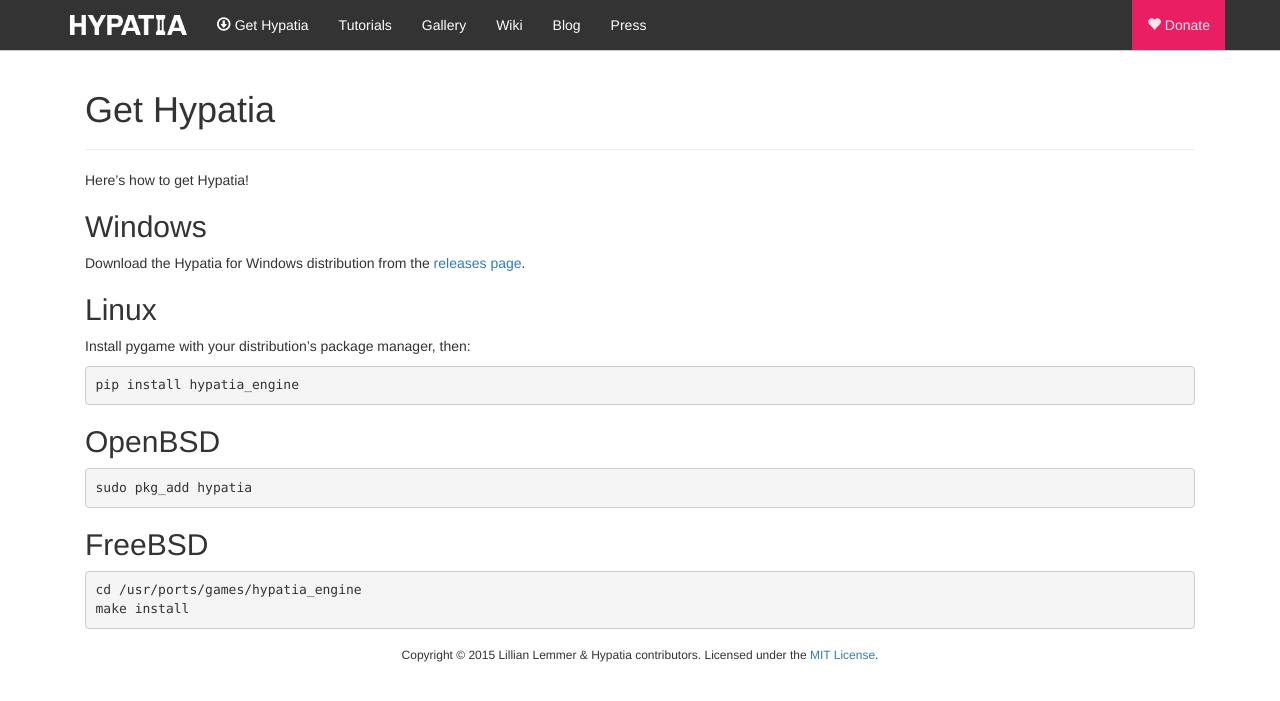
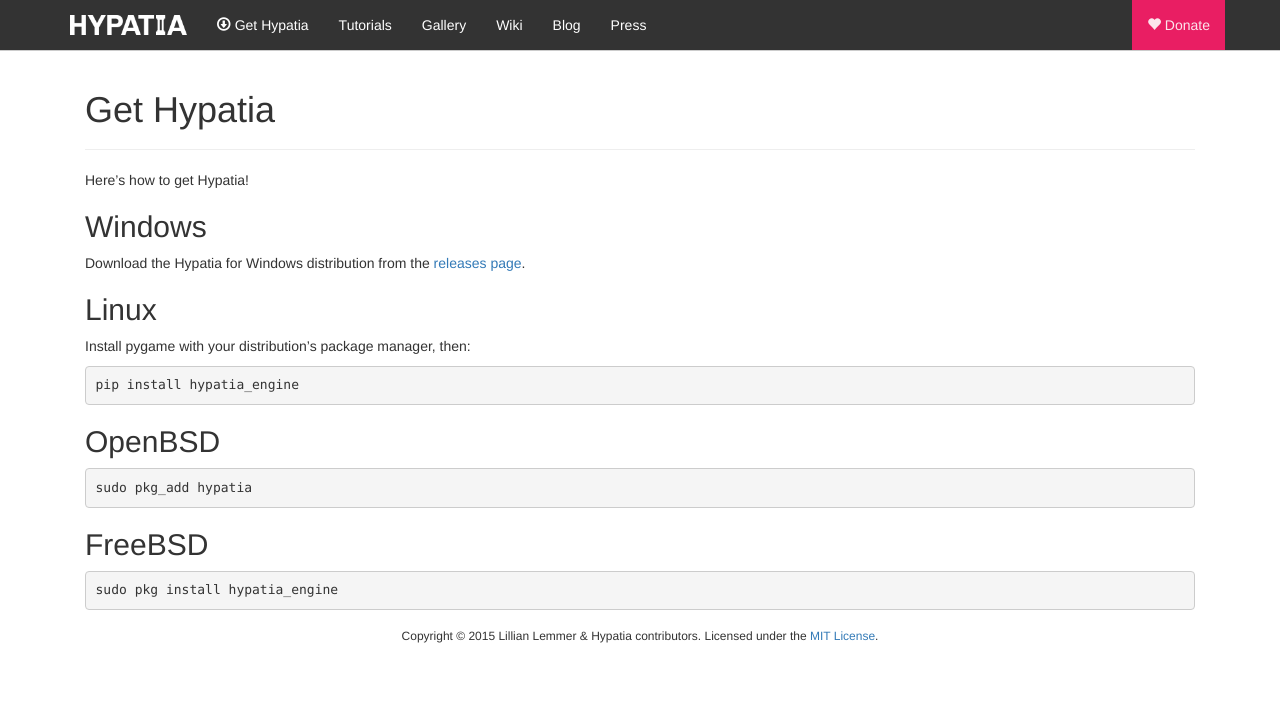
Before and after one commit to hypatia-software-org/engine.hypatia.software-old, a Jekyll site: the page built from get.md, in a window 1280 px wide. Shown: the top 701 px of the page. Built offline with Jekyll 4.4.1, drawn with Linux system fonts in a browser that asks for light colours; nearby versions of some CDN libraries.

Commit message:
Fix FreeBSD install instructions

````diff
--- a/get.md
+++ b/get.md
@@ -25,6 +25,5 @@
 ## FreeBSD
 
 ```
-cd /usr/ports/games/hypatia_engine
-make install
+sudo pkg install hypatia_engine
 ```
````
